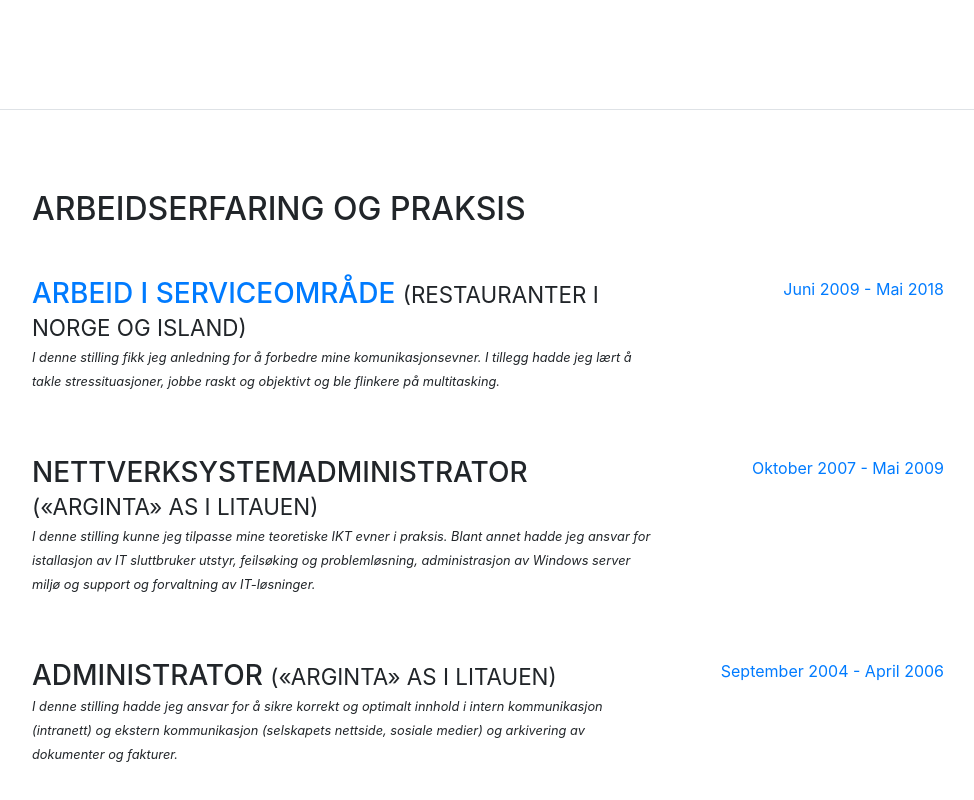
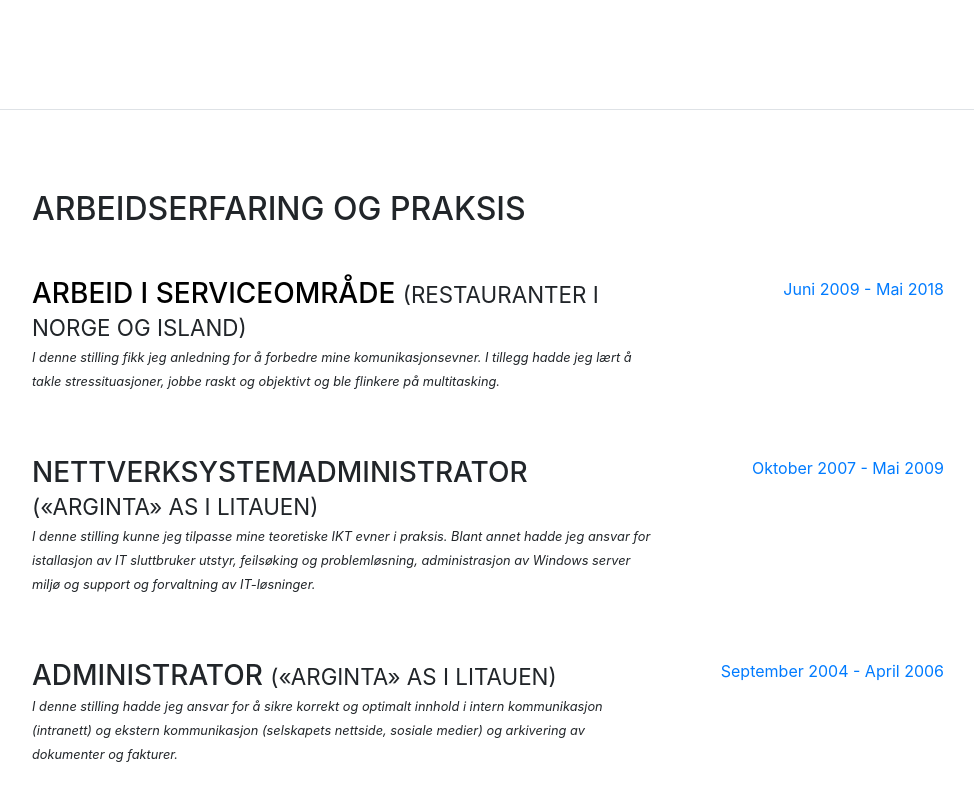
Before and after one commit to viktorbl/Resume, a website with bundled scripts: page index.html in a window 1280 px wide. Shown: the part 2290-3090 px from the top of the page, without its empty margins (288-1262 px from the left). Built offline with nearby package versions, Linux system fonts and the light colour scheme; a web font is replaced by a local one.

Commit message:
Update index.html

```diff
--- a/index.html
+++ b/index.html
@@ -175,7 +175,7 @@
 
           <div class="resume-item d-flex flex-column flex-md-row mb-5">
             <div class="resume-content mr-auto">
-              <h3 class="mb-0"> <a href="img/Letter.jpg" target="_blank" style="text-decoration: none">Arbeid i serviceområde</a> <small>(Restauranter i Norge og Island)</small></h3>
+              <h3 class="mb-0"> <a href="img/Letter.jpg" target="_blank" style="text-decoration: none; color:black">Arbeid i serviceområde</a> <small>(Restauranter i Norge og Island)</small></h3>
               <p>
                   <small><i>I denne stilling fikk jeg anledning for å forbedre mine komunikasjonsevner.
                             I tillegg hadde jeg lært å takle  stressituasjoner, jobbe raskt og objektivt
```
